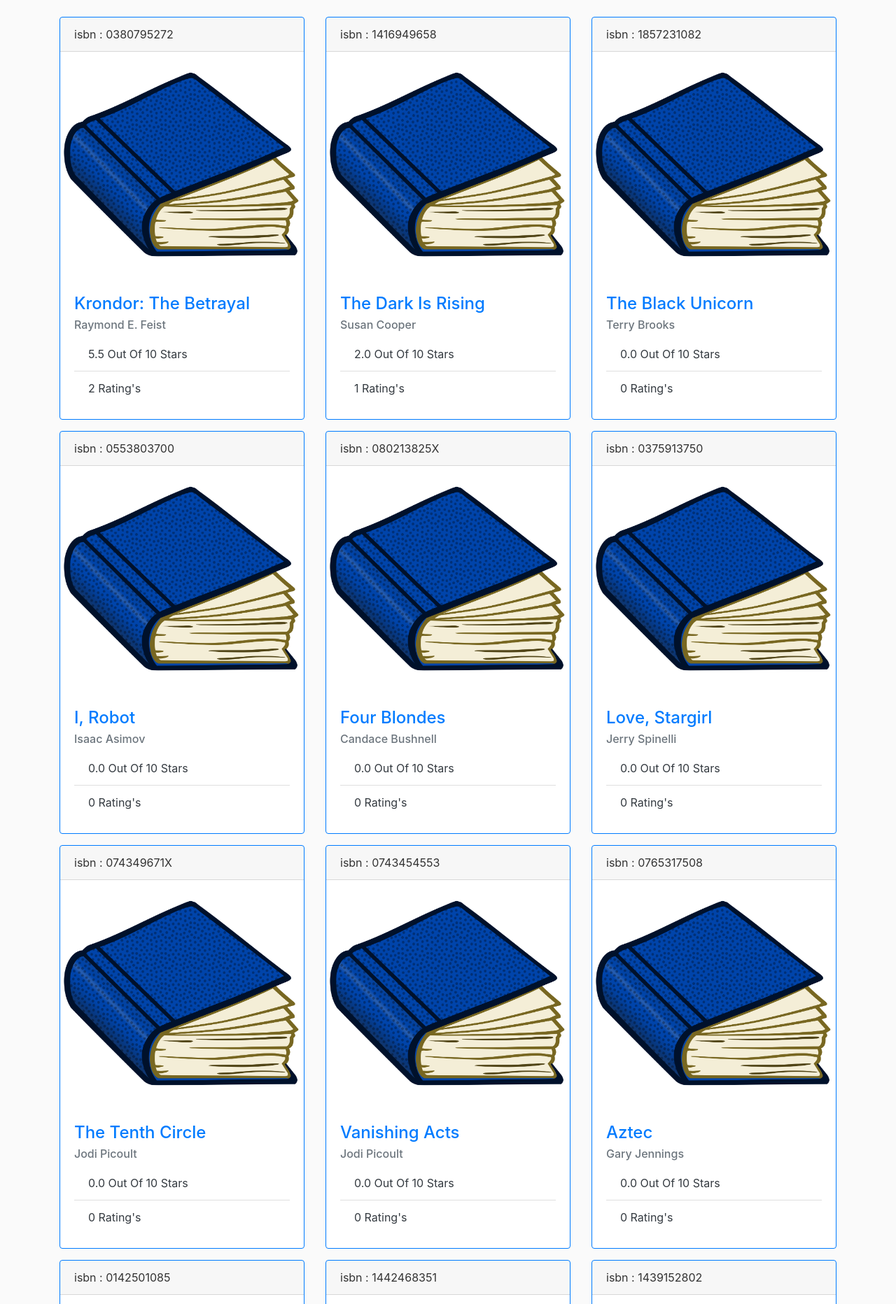
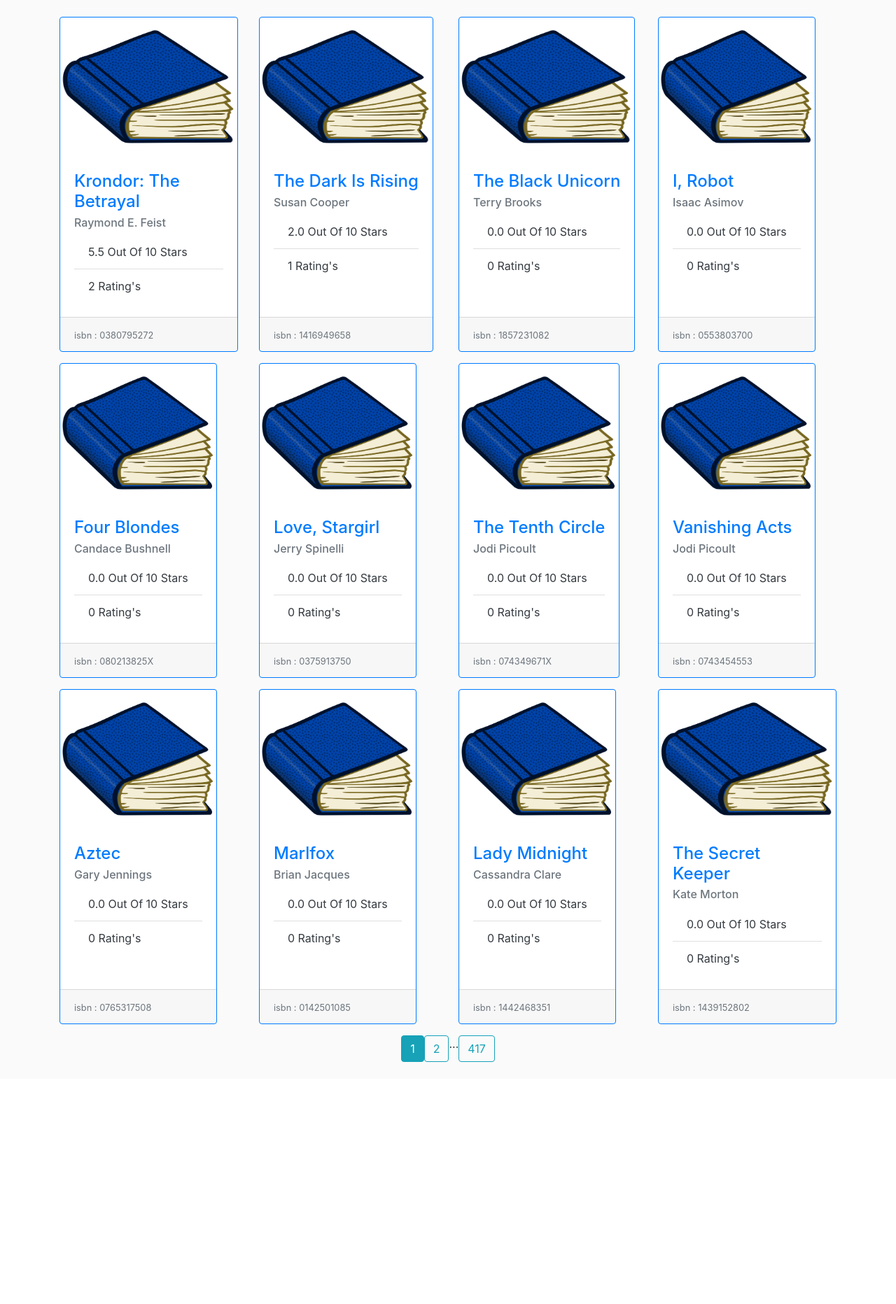
Before and after one commit to Jaroke321/Project1, a Flask app: page / in a window 1280 px wide. Shown: the part 56-1920 px from the top of the page at 70% size. After the commit the page ends 1574 px from the top, so only its background shows below. Run offline with Flask 2, Linux system fonts and the light colour scheme; a user stored in the database is signed in; data comes from the database, SQL or seed files in the repository; both versions use the stored data as it was after the commit; some libraries are stand-ins or nearby versions.

Commit message:
Added pagination for home, users, and book pages

```diff
--- a/project1/routes.py
+++ b/project1/routes.py
@@ -14,7 +14,8 @@
     allow users to see some information on those books
     as well as allow users to click and navigate to that books page."""
 
-    books = Book.query.all()  # Get all of the books from the database
+    page = request.args.get('page', 1, type=int)  # Get url arguements for page
+    books = Book.query.paginate(per_page=12, page=page)  # Only load the current page
 
     # Render the home page
     return render_template('home.html', books=books)
@@ -144,6 +145,8 @@
     other users profiles and see the reviews that they have left."""
 
     user = User.query.get(int(id))  # Get the user with the id of id
+    page = request.args.get('page', 1, type=int)
+
     # Get the users profile picture
     img_file = url_for('static', filename=f'profile_pics/{user.image_file}')
     user_prof = False  # Used to determine if the user page is the current users page
@@ -159,7 +162,9 @@
         activity_list.append(user.reviews[-(count+1)])
         count += 1
 
-    reviews = Review.query.filter_by(user_id=user.id).order_by(desc(Review.timestamp)).all()
+    reviews = Review.query.filter_by(user_id=user.id)\
+        .order_by(desc(Review.timestamp))\
+        .paginate(page=page, per_page=5)
 
     # Render the template
     return render_template('user.html', user=user,
@@ -278,6 +283,8 @@
     as all of the review information for that book"""
 
     book = Book.query.get(int(id)) # Get the book from the database
+    page = request.args.get('page', 1, type=int)
+
     # Get the books picture from the static folder
     img_file = url_for('static', filename=f'book_pics/{book.image_file}')
     reviewed = False  # used to see if the user has reviewed this book
@@ -285,8 +292,12 @@
     if Review.query.filter_by(book_id=id, user_id=current_user.id).first():
         reviewed = True
 
+    reviews = Review.query.filter_by(book_id=book.id)\
+        .order_by(desc(Review.timestamp))\
+        .paginate(page=page, per_page=10)
+
     return render_template('book.html', book=book, img=img_file,
-        reviewed=reviewed)
+        reviewed=reviewed, reviews=reviews)
 
 
 def main():
--- a/project1/templates/home.html
+++ b/project1/templates/home.html
@@ -1,14 +1,12 @@
 {% extends "index.html" %}
 
 {% block title %}Home{% endblock %}
+{% block body %}
 
-{% block body %}
-  {% for book in books %}
-  <div class="col-sm-12 col-md-6 col-lg-4">
-
+  {% for book in books.items %}
+  <div class="col-3 d-flex align-items-stretch">
     <div class="card border-primary mb-3">
-      <div class="card-header">isbn : {{ book.isbn }}</div>
-      <img class="card-img-top" src="static/book_pics/{{ book.image_file }}">
+      <img class="card-img-top" src="static/book_pics/{{ book.image_file }}" height="200">
       <div class="card-body text-dark">
         <h4 class="card-title"><a href="{{ url_for('book', id=book.id) }}">{{ book.title }}</a></h4>
         <h6 class="card-subtitle mb-2 text-muted">{{ book.author }}</h6>
@@ -17,7 +15,21 @@
           <li class="list-group-item">{{ book.count_ratings }} Rating's</li>
         </ul>
       </div>
+      <div class="card-footer">
+        <small class="text-muted">isbn : {{ book.isbn }}</small>
+      </div>
     </div>
   </div>
   {% endfor %}
+  {% for page_num in books.iter_pages(left_edge=1, right_edge=1, left_current=1, right_current=2) %}
+    {% if page_num %}
+      {% if books.page == page_num %}
+        <a class="btn btn-info mb-4" href="{{ url_for('index', page=page_num) }}">{{ page_num }}</a>
+      {% else %}
+        <a class="btn btn-outline-info mb-4" href="{{ url_for('index', page=page_num) }}">{{ page_num }}</a>
+      {% endif %}
+    {% else %}
+      ...
+    {% endif %}
+  {% endfor %}
 {% endblock %}
```
Also changed, not shown: project1/templates/book.html (+12 -1 lines), project1/templates/user.html (+12 -1 lines), project1/db.sqlite3, 1 other file.
